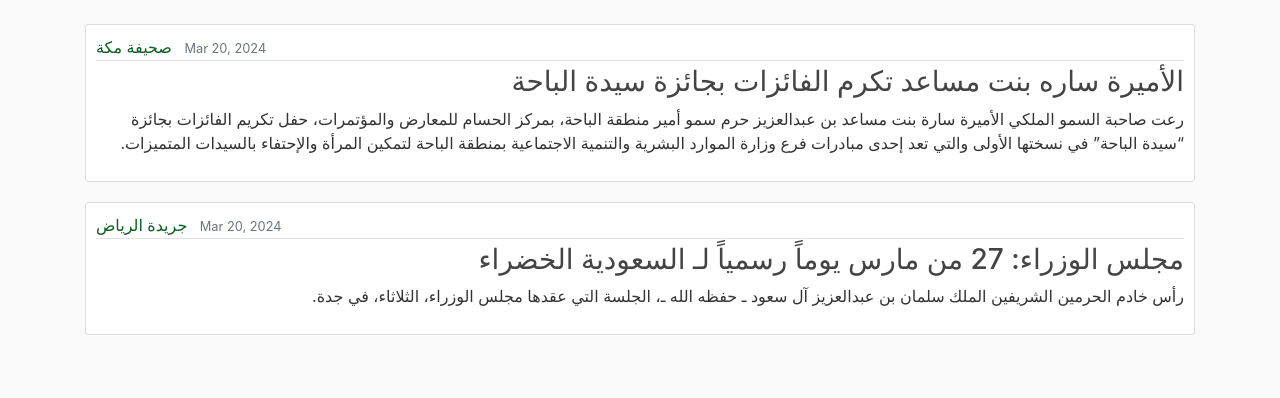
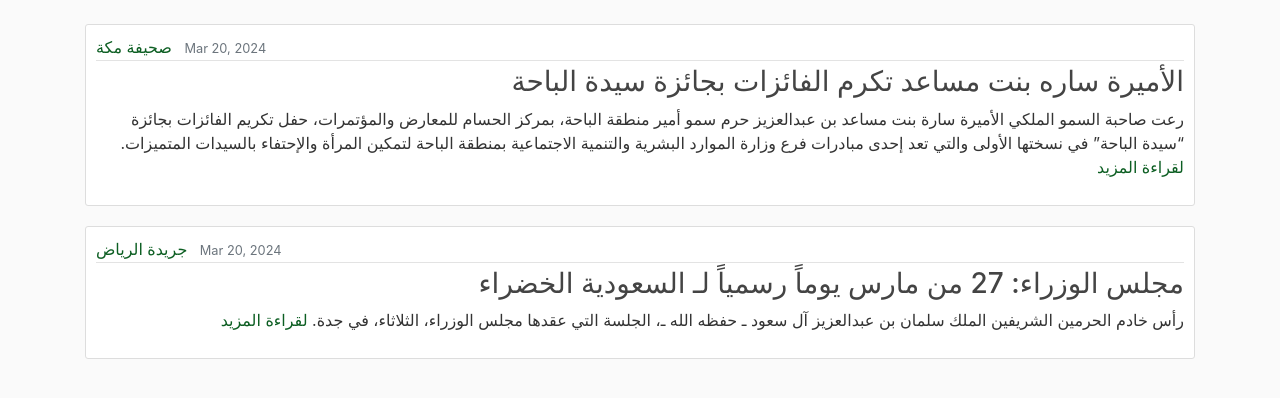
Before and after one commit to joodk1/2024-GP-5, a Flask app: page / in a window 1280 px wide. Shown: the part 126-524 px from the top of the page. Run offline with Flask 3, Linux system fonts and the light colour scheme; some libraries are stand-ins or nearby versions.

Commit message:
added "read more"

```diff
--- a/flask_shayek/flaskblog/templates/home.html
+++ b/flask_shayek/flaskblog/templates/home.html
@@ -8,7 +8,8 @@
                 <small class="text-muted" style="direction: rtl;">{{ post.date_posted }}</small>
             </div>
             <h3><a class="article-title" href="#">{{ post.title }}</a></h3>
-            <p class="article-content">{{ post.content }}</p>
+            <p class="article-content">{{ post.content }} <a href="#">لقراءة المزيد</a></p>
+
             </div>
         </article>
     {% endfor %}
```
